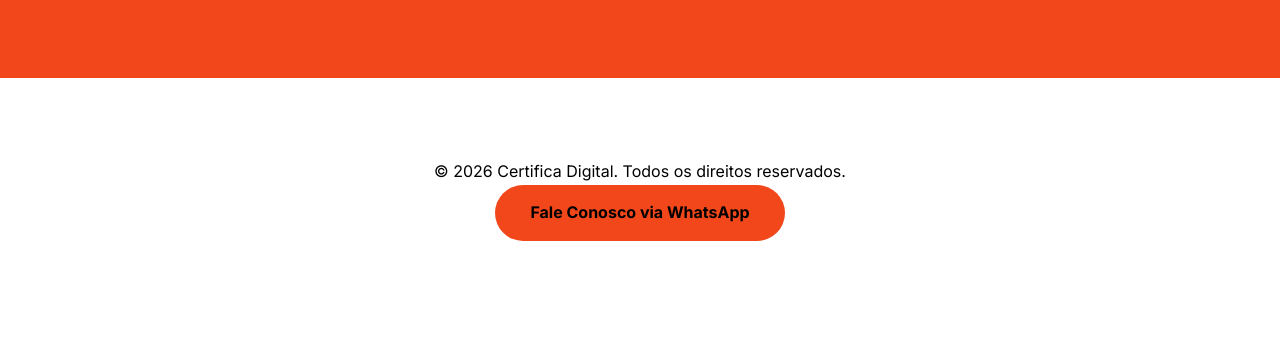
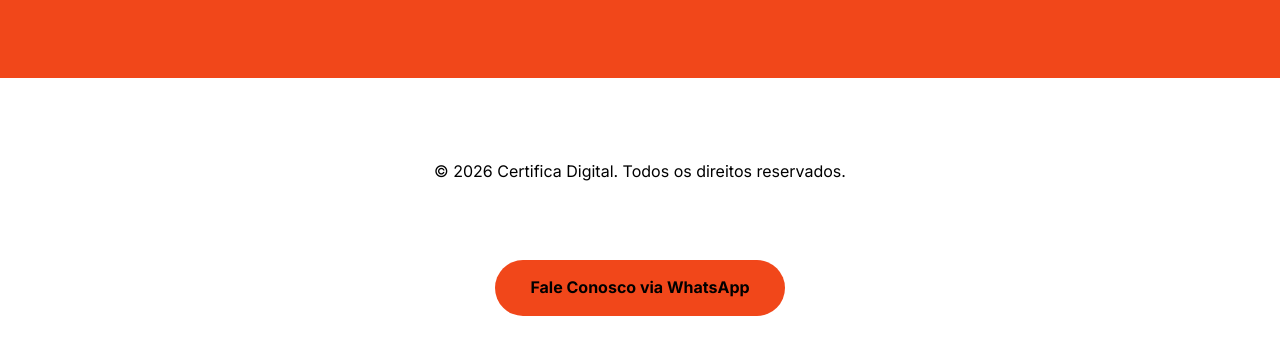
Before and after one commit to tomatt23/certificadodigital, a plain HTML site: page index.html in a window 1280 px wide. Shown: the part 1105-1460 px from the top of the page. Before the commit the page ends 1426 px from the top, so only its background shows below. Drawn offline with Linux system fonts and the light colour scheme.

Commit message:
Change button class from primary to terciary

```diff
--- a/index.html
+++ b/index.html
@@ -60,7 +60,7 @@
     <footer id="contato">
         <div class="container">
             <p>&copy; 2026 Certifica Digital. Todos os direitos reservados.</p>
-            <a href="https://wa.me/5511955565932" class="btn-primary">Fale Conosco via WhatsApp</a>
+            <a href="https://wa.me/5511955565932" class="btn-terciary">Fale Conosco via WhatsApp</a>
         </div>
     </footer>
 
```
